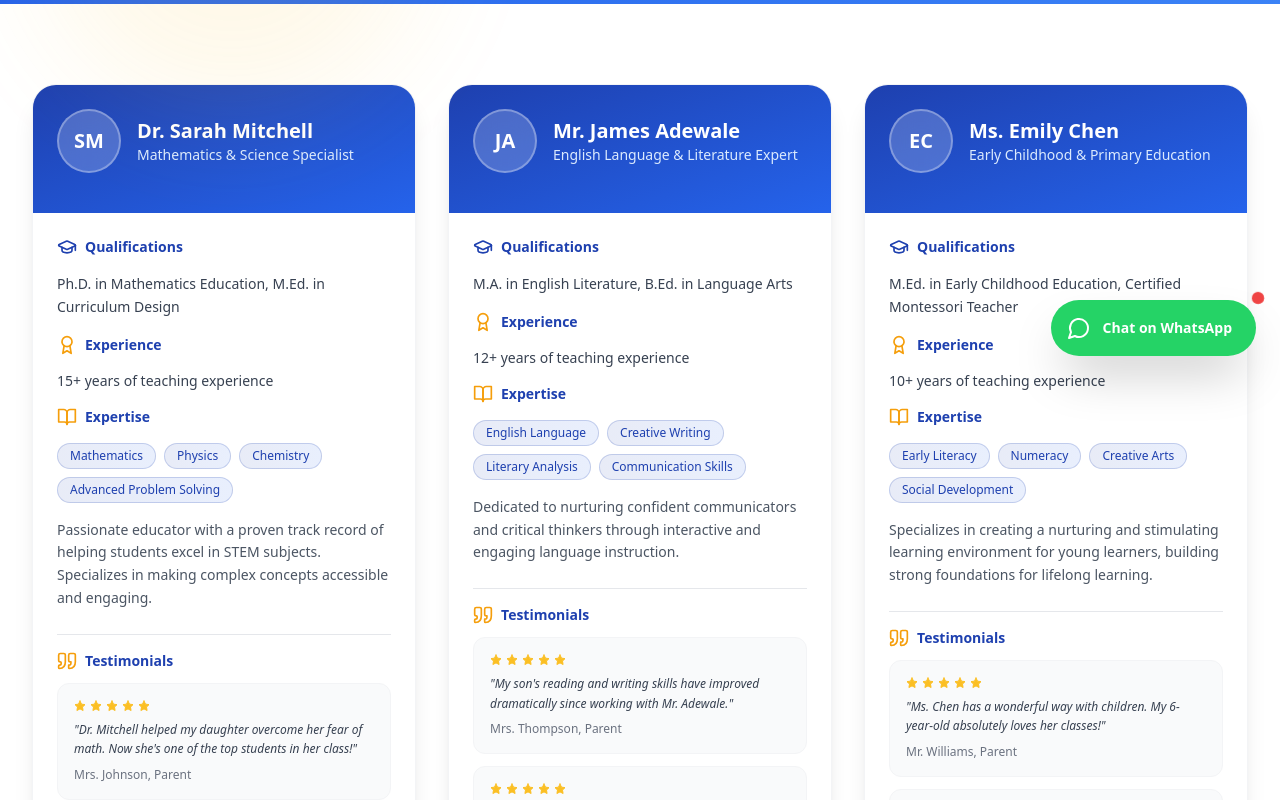
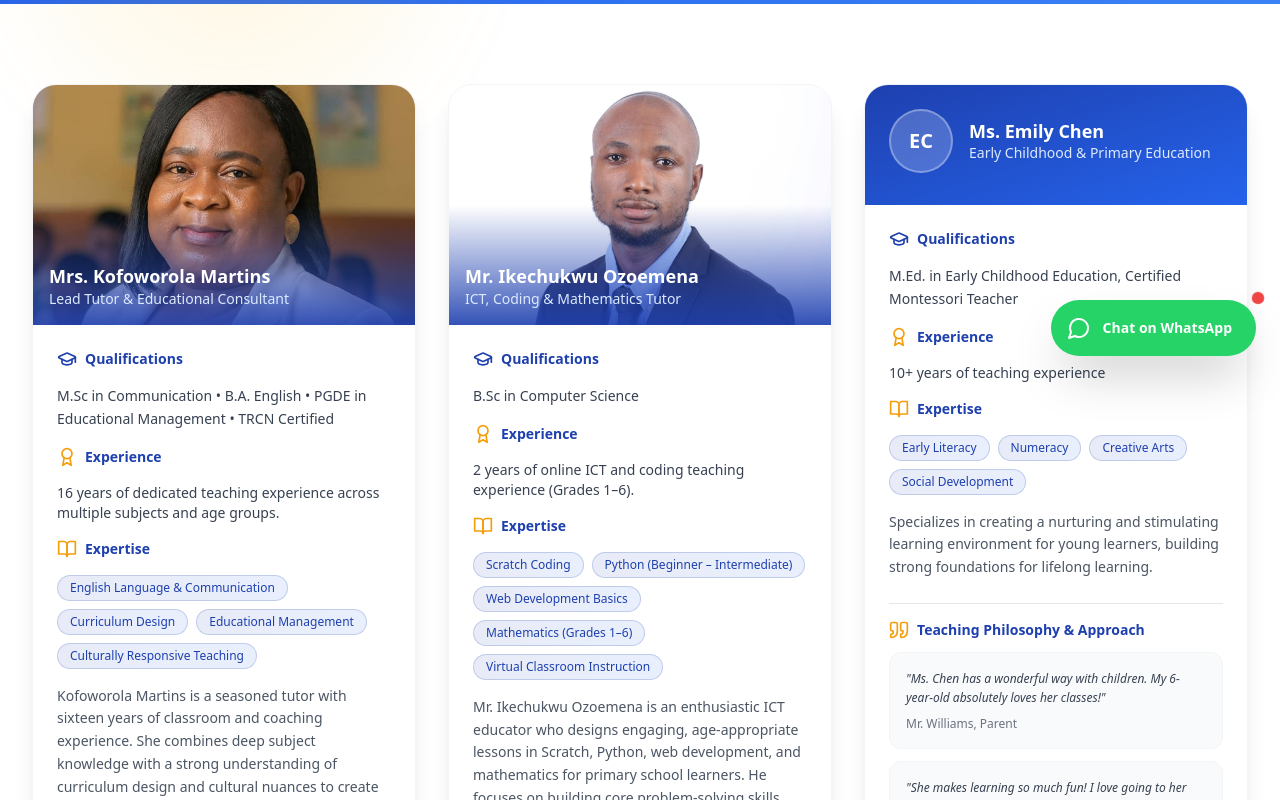
Before and after one commit to DTG8/derby-kids-online-school, a Next.js app: page /tutors in a window 1280 px wide. Shown: the part 420-1220 px from the top of the page. Built offline with nearby package versions, Linux system fonts and the light colour scheme.

Commit message:
add tutor pictures and align their views

```diff
--- a/pages/tutors.js
+++ b/pages/tutors.js
@@ -1,46 +1,57 @@
 import React from "react";
+import Image from "next/image";
 import { motion } from "framer-motion";
-import { GraduationCap, Award, BookOpen, Users, Star, Quote } from "lucide-react";
+import { GraduationCap, Award, BookOpen, Users, Quote } from "lucide-react";
 
 export default function Tutors() {
   const tutors = [
     {
-      name: "Dr. Sarah Mitchell",
-      title: "Mathematics & Science Specialist",
-      qualifications: "Ph.D. in Mathematics Education, M.Ed. in Curriculum Design",
-      experience: "15+ years of teaching experience",
-      expertise: ["Mathematics", "Physics", "Chemistry", "Advanced Problem Solving"],
-      bio: "Passionate educator with a proven track record of helping students excel in STEM subjects. Specializes in making complex concepts accessible and engaging.",
+      name: "Mrs. Kofoworola Martins",
+      title: "Lead Tutor & Educational Consultant",
+      qualifications:
+        "M.Sc in Communication • B.A. English • PGDE in Educational Management • TRCN Certified",
+      experience: "16 years of dedicated teaching experience across multiple subjects and age groups.",
+      expertise: [
+        "English Language & Communication",
+        "Curriculum Design",
+        "Educational Management",
+        "Culturally Responsive Teaching",
+      ],
+      bio: "Kofoworola Martins is a seasoned tutor with sixteen years of classroom and coaching experience. She combines deep subject knowledge with a strong understanding of curriculum design and cultural nuances to create learning experiences that truly meet each child where they are.",
       testimonials: [
         {
-          quote: "Dr. Mitchell helped my daughter overcome her fear of math. Now she's one of the top students in her class!",
-          author: "Mrs. Johnson, Parent"
+          quote:
+            "My teaching philosophy is that every child should be given the opportunity to explore the world and express their own perceptions about life according to their experiences in life.",
+          author: "Teaching Philosophy – Mrs. Kofoworola Martins",
         },
-        {
-          quote: "The way she explains physics concepts is amazing. I finally understand everything!",
-          author: "David, Grade 11 Student"
-        }
       ],
-      avatar: "SM"
+      quoteLabel: "Teaching Philosophy",
+      avatar: "KM",
+      image: "/tutors/kofoworola.jpg",
     },
     {
-      name: "Mr. James Adewale",
-      title: "English Language & Literature Expert",
-      qualifications: "M.A. in English Literature, B.Ed. in Language Arts",
-      experience: "12+ years of teaching experience",
-      expertise: ["English Language", "Creative Writing", "Literary Analysis", "Communication Skills"],
-      bio: "Dedicated to nurturing confident communicators and critical thinkers through interactive and engaging language instruction.",
+      name: "Mr. Ikechukwu Ozoemena",
+      title: "ICT, Coding & Mathematics Tutor",
+      qualifications: "B.Sc in Computer Science",
+      experience: "2 years of online ICT and coding teaching experience (Grades 1–6).",
+      expertise: [
+        "Scratch Coding",
+        "Python (Beginner – Intermediate)",
+        "Web Development Basics",
+        "Mathematics (Grades 1–6)",
+        "Virtual Classroom Instruction",
+      ],
+      bio: "Mr. Ikechukwu Ozoemena is an enthusiastic ICT educator who designs engaging, age-appropriate lessons in Scratch, Python, web development, and mathematics for primary school learners. He focuses on building core problem‑solving skills and digital literacy in a fun, supportive environment.",
       testimonials: [
         {
-          quote: "My son's reading and writing skills have improved dramatically since working with Mr. Adewale.",
-          author: "Mrs. Thompson, Parent"
+          quote:
+            "I believe in making learning fun, interactive, and relevant, empowering students to become creative problem-solvers and critical thinkers.",
+          author: "Teaching Philosophy – Mr. Ikechukwu Ozoemena",
         },
-        {
-          quote: "Best English teacher ever! He makes every lesson interesting and fun.",
-          author: "Emma, Grade 9 Student"
-        }
       ],
-      avatar: "JA"
+      quoteLabel: "Teaching Philosophy",
+      avatar: "IO",
+      image: "/tutors/ikechukwu.jpg",
     },
     {
       name: "Ms. Emily Chen",
@@ -155,17 +166,35 @@ export default function Tutors() {
                 transition={{ duration: 0.4, delay: index * 0.1 }}
                 className="bg-white rounded-3xl shadow-xl border border-gray-100 hover:shadow-2xl transition-all duration-300 overflow-hidden"
               >
-                <div className="bg-gradient-to-br from-[#1E40AF] to-[#2563EB] p-6 text-white">
-                  <div className="flex items-center gap-4 mb-4">
-                    <div className="w-16 h-16 bg-white/20 backdrop-blur-md rounded-full flex items-center justify-center flex-shrink-0 border-2 border-white/30">
-                      <span className="text-white font-bold text-xl">{tutor.avatar}</span>
-                    </div>
-                    <div>
-                      <h3 className="text-xl font-bold">{tutor.name}</h3>
-                      <p className="text-blue-100 text-sm">{tutor.title}</p>
+                {/* Tutor header with full-width image (or gradient fallback) */}
+                {tutor.image ? (
+                  <div className="relative h-60 w-full">
+                    <Image
+                      src={tutor.image}
+                      alt={tutor.name}
+                      fill
+                      sizes="(min-width: 1024px) 33vw, 100vw"
+                      className="object-cover object-[center_30%]"
+                    />
+                    <div className="absolute inset-0 bg-gradient-to-t from-[#1E40AF]/90 via-transparent to-transparent" />
+                    <div className="absolute bottom-4 left-4 right-4 text-white">
+                      <h3 className="text-lg font-bold leading-snug">{tutor.name}</h3>
+                      <p className="text-blue-100 text-xs sm:text-sm">{tutor.title}</p>
                     </div>
                   </div>
-                </div>
+                ) : (
+                  <div className="bg-gradient-to-br from-[#1E40AF] to-[#2563EB] p-6 text-white">
+                    <div className="flex items-center gap-4 mb-2">
+                      <div className="w-16 h-16 rounded-full bg-white/20 flex items-center justify-center flex-shrink-0 border-2 border-white/30">
+                        <span className="text-white font-bold text-xl">{tutor.avatar}</span>
+                      </div>
+                      <div>
+                        <h3 className="text-lg font-bold leading-snug">{tutor.name}</h3>
+                        <p className="text-blue-100 text-xs sm:text-sm">{tutor.title}</p>
+                      </div>
+                    </div>
+                  </div>
+                )}
 
                 <div className="p-6">
                   <div className="flex items-center gap-2 mb-4">
@@ -200,17 +229,19 @@ export default function Tutors() {
                   <div className="border-t border-gray-200 pt-4">
                     <div className="flex items-center gap-2 mb-3">
                       <Quote className="w-5 h-5 text-[#F59E0B]" />
-                      <p className="text-sm font-semibold text-[#1E40AF]">Testimonials</p>
+                      <p className="text-sm font-semibold text-[#1E40AF]">
+                        {tutor.quoteLabel || "Teaching Philosophy & Approach"}
+                      </p>
                     </div>
                     <div className="space-y-3">
                       {tutor.testimonials.map((testimonial, testimonialIndex) => (
-                        <div key={testimonialIndex} className="bg-gray-50 rounded-xl p-4 border border-gray-100">
-                          <div className="flex gap-1 mb-2">
-                            {[...Array(5)].map((_, i) => (
-                              <Star key={i} className="w-3 h-3 fill-[#FBBF24] text-[#FBBF24]" />
-                            ))}
-                          </div>
-                          <p className="text-gray-700 text-xs leading-relaxed mb-2 italic">&quot;{testimonial.quote}&quot;</p>
+                        <div
+                          key={testimonialIndex}
+                          className="bg-gray-50 rounded-xl p-4 border border-gray-100"
+                        >
+                          <p className="text-gray-700 text-xs leading-relaxed mb-2 italic">
+                            &quot;{testimonial.quote}&quot;
+                          </p>
                           <p className="text-gray-500 text-xs font-medium">{testimonial.author}</p>
                         </div>
                       ))}
```
Also changed, not shown: public/tutors/ikechukwu.jpg (added), public/tutors/kofoworola.jpg (added).
